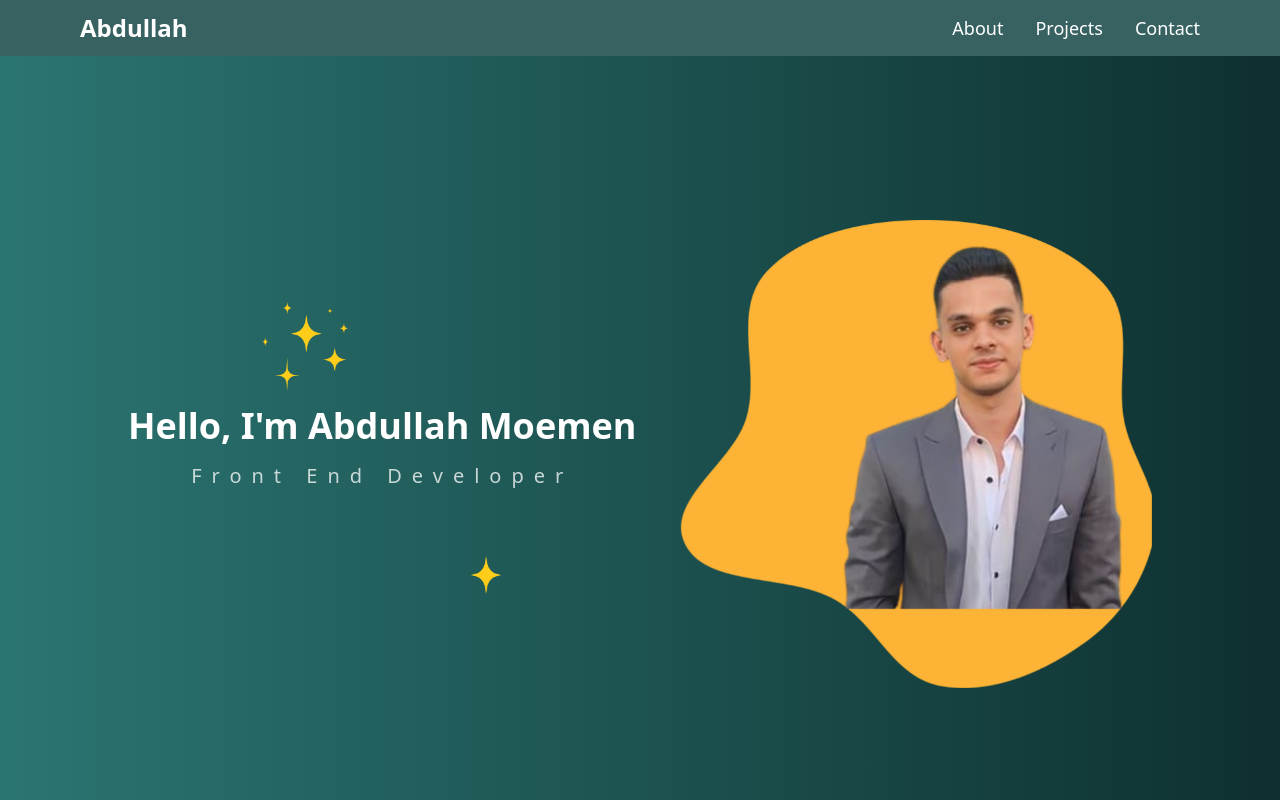
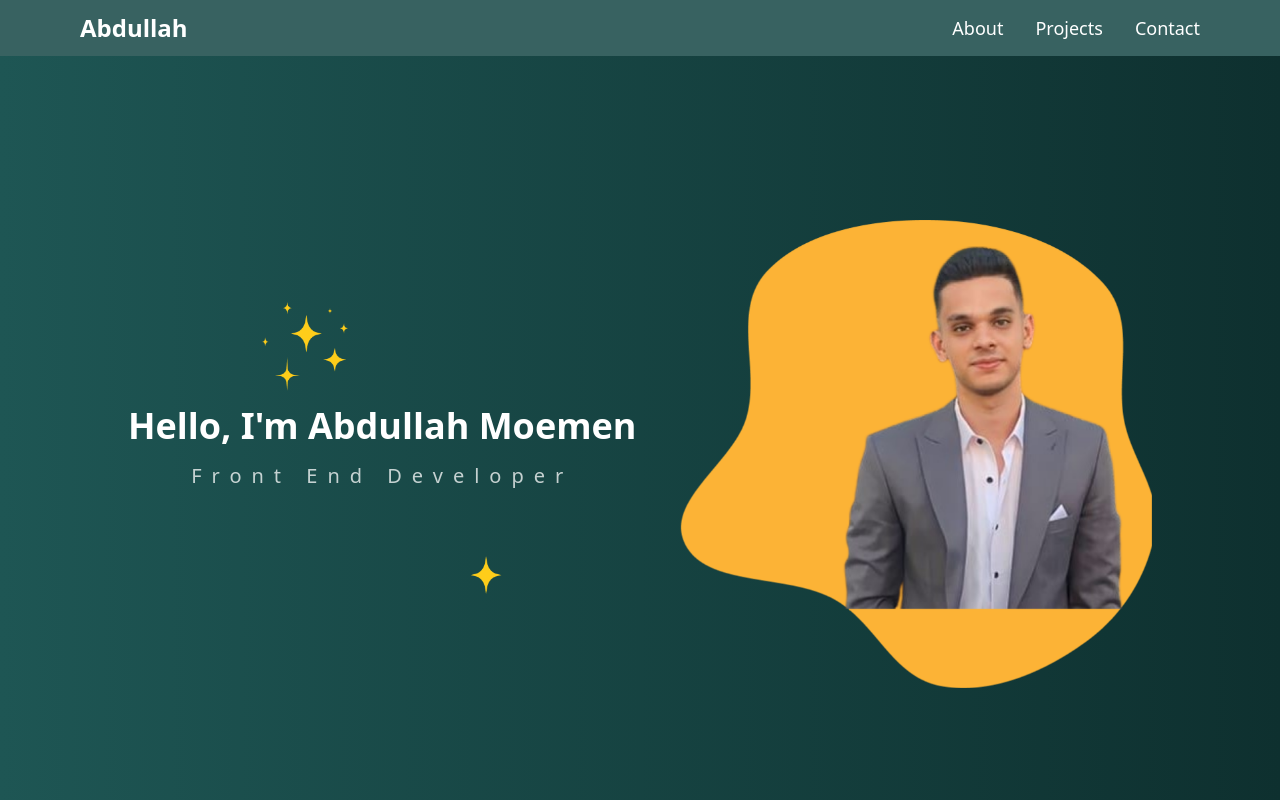
Before and after one commit to AbdullaNassar/My_Portofolio, a React (Vite) app: page / in a window 1280 px wide. Shown: the top 800 px of the page. Built offline with nearby package versions, Linux system fonts and the light colour scheme; a web font is replaced by a local one.

Commit message:
update background

```diff
--- a/src/App.jsx
+++ b/src/App.jsx
@@ -10,7 +10,7 @@ import Skills from "./component/Skills";
 import "wowjs/css/libs/animate.css";
 function App() {
   return (
-    <div className="from-primaryLight2 bg-gradient-to-r to-primary text-slate-200 ">
+    <div className="bg-gradient-to-r from-primaryLight to-primary text-slate-200 ">
       <div className="flex h-screen flex-col ">
         <Header />
         <Hero />
```
